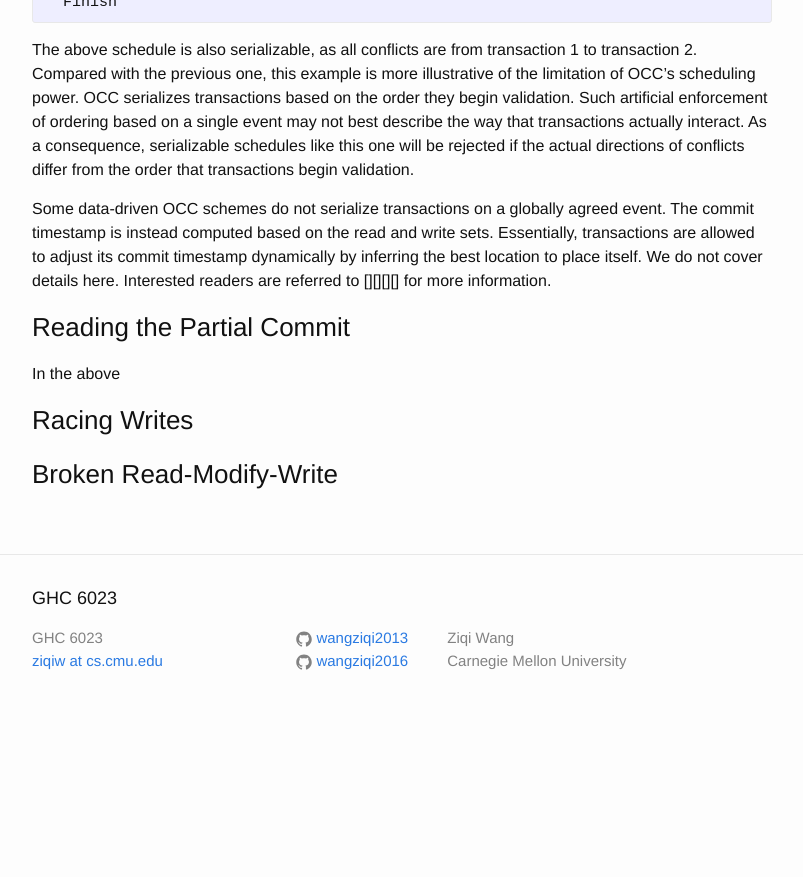
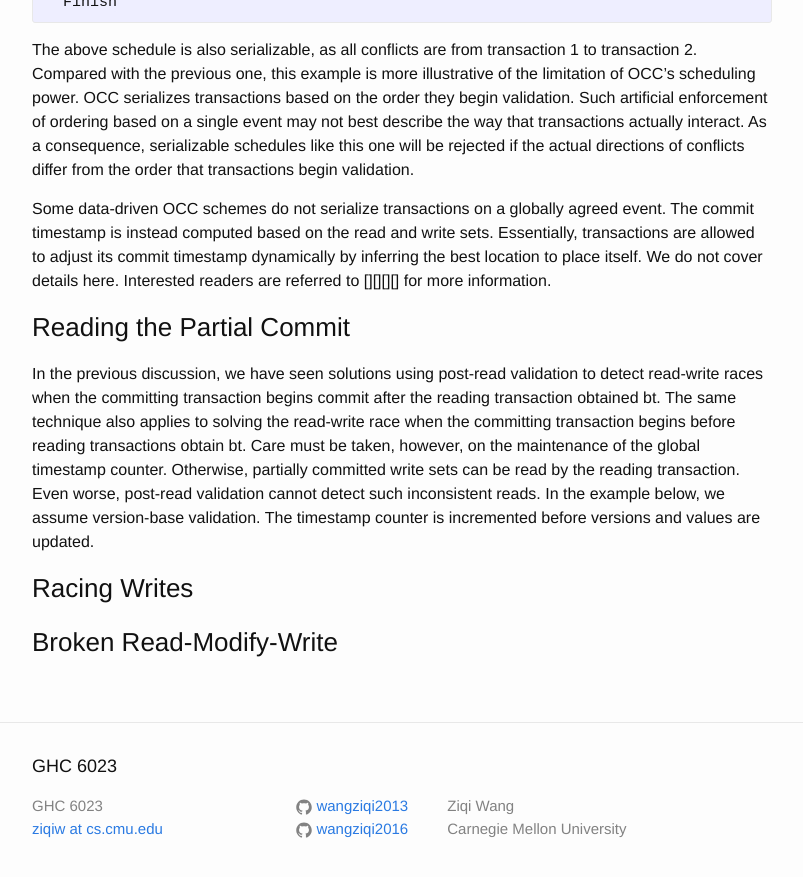
Before and after one commit to wangziqi2013/wangziqi2013.github.io, a Jekyll site: the page built from _posts/2018-03-21-Analyzing-OCC-Anomalies-and-Solutions.markdown, in a window 1280 px wide and 900 px high, scrolled down 3615 px. Shown: the top 877 px of the window, without its empty margins (238-1041 px from the left). Built offline with Jekyll 4.4.1, drawn with Linux system fonts in a browser that asks for light colours; before the commit the page ends 4347 px from its top, so only the background shows below that.

Commit message:
Working on reading partial commit

```diff
--- a/_posts/2018-03-21-Analyzing-OCC-Anomalies-and-Solutions.markdown
+++ b/_posts/2018-03-21-Analyzing-OCC-Anomalies-and-Solutions.markdown
@@ -167,7 +167,12 @@ readers are referred to [][][][] for more information.
 
 ### Reading the Partial Commit
 
-In the above
+In the previous discussion, we have seen solutions using post-read validation to detect read-write races when the committing
+transaction begins commit after the reading transaction obtained bt. The same technique also applies to
+solving the read-write race when the committing transaction begins before reading transactions obtain bt. Care must be taken,
+however, on the maintenance of the global timestamp counter. Otherwise, partially committed write sets can be read
+by the reading transaction. Even worse, post-read validation cannot detect such inconsistent reads. In the
+example below, we assume version-base validation. The timestamp counter is incremented before versions and values are updated.
 
 ### Racing Writes
 
```
